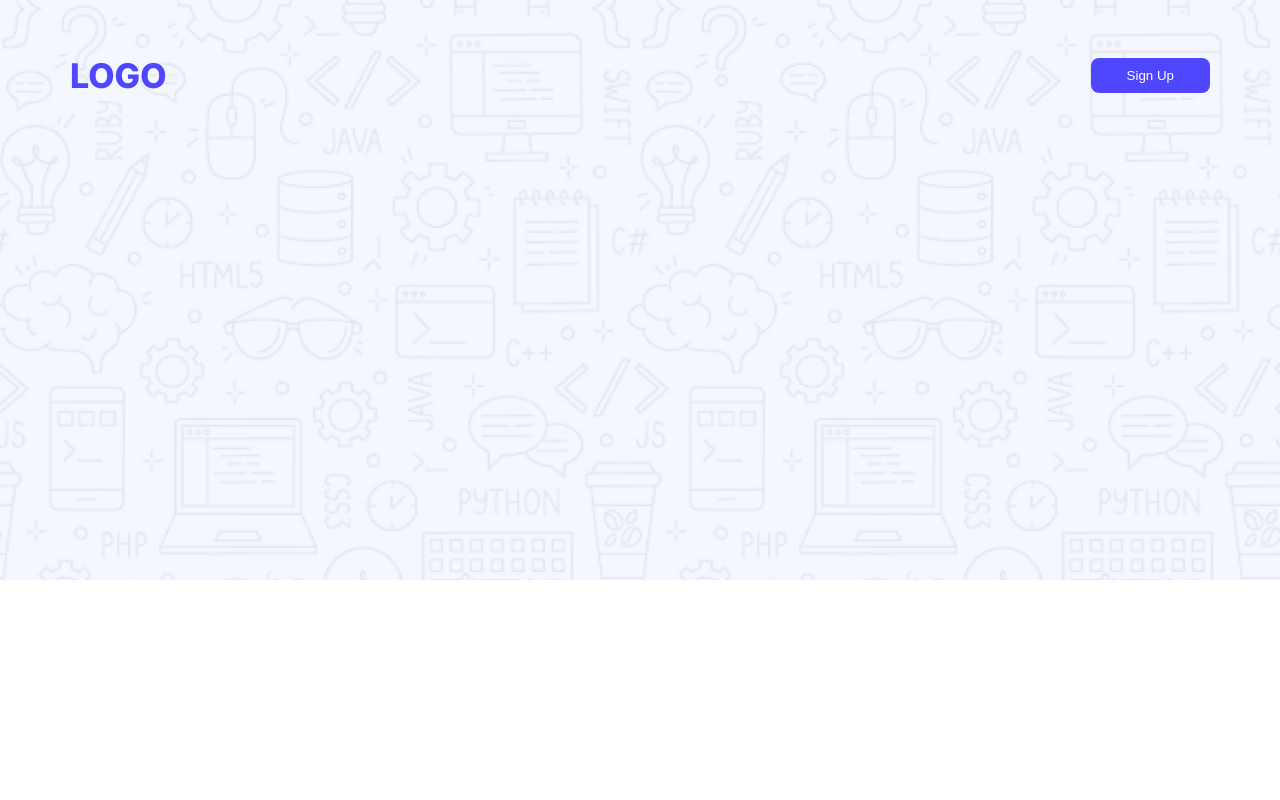
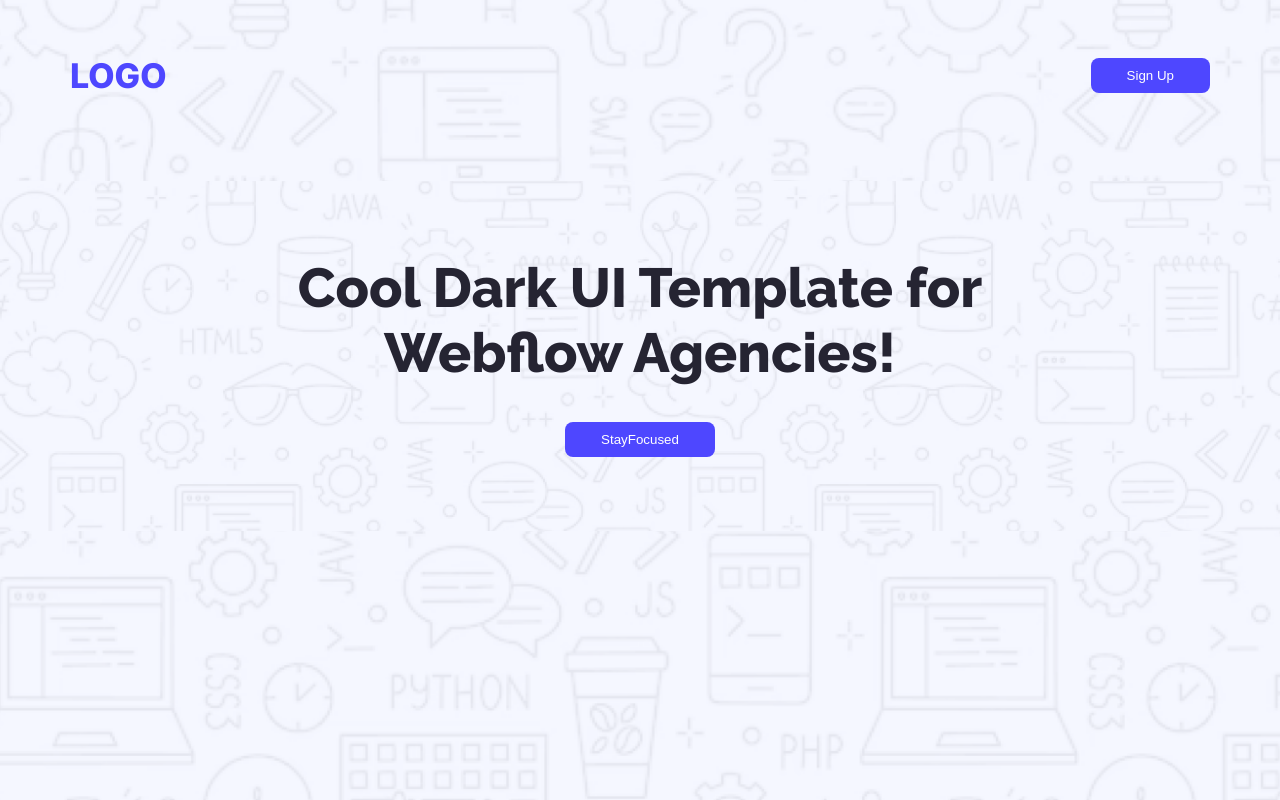
Before and after one commit to Mahfuz5634/Assignment-01, a plain HTML site: page index.html in a window 1280 px wide. Drawn offline with Linux system fonts and the light colour scheme.

Commit message:
hero-section complete

```diff
--- a/index.css
+++ b/index.css
@@ -9,13 +9,21 @@
   font-weight: 800;
   font-style: normal;
 }
+.raleway-font {
+  font-family: "Raleway", sans-serif;
+  font-optical-sizing: auto;
+  font-weight: 800;
+  font-style: normal;
+}
 
 section{
     width: 100%;
-    height: 698px;
+    min-height: 100vh;
     background-image: url(./Assets/Hero-bg.png);
     background-repeat: no-repeat;
-    background-size: contain;
+    background-size: cover;
+    background-position: center;
+
 }
 section nav{
     max-width: 1140px;
@@ -41,3 +49,32 @@ nav button:hover{
     background-color:#4d47ffb6 ;
     padding:15px 45px ;
 }
+.banner{
+    width: 100%;
+    height: 350px;
+    background-image: url(./Assets/Hero-bg.png);
+    background-repeat: no-repeat;
+    background-size: cover;
+    background-position: center;
+    display: flex;
+    align-items: center;
+    justify-content: center;
+    text-align: center;
+    margin-top: 30px;
+
+
+}
+.banner h1{
+    font-size: 55px;
+    color:#252432;
+}
+.banner button{
+    background-color:#4E47FF ;
+    color: white;
+    padding: 10px 36px;
+    border-radius: 8px;
+    margin-top: 37px;
+}
+.banner button:hover{
+    background-color:#4d47ffb6 ;
+}
--- a/index.html
+++ b/index.html
@@ -7,6 +7,9 @@
     <link rel="preconnect" href="https://fonts.googleapis.com">
     <link rel="preconnect" href="https://fonts.gstatic.com" crossorigin>
     <link href="https://fonts.googleapis.com/css2?family=Inter:ital,opsz,wght@0,14..32,100..900;1,14..32,100..900&display=swap" rel="stylesheet">
+    <link rel="preconnect" href="https://fonts.googleapis.com">
+    <link rel="preconnect" href="https://fonts.gstatic.com" crossorigin>
+    <link href="https://fonts.googleapis.com/css2?family=Raleway:ital,wght@0,100..900;1,100..900&display=swap" rel="stylesheet">
     <title>Document</title>
 
 </head>
@@ -21,6 +24,13 @@
               <button>Sign Up</button>
             </div>
          </nav>
+         <div class="banner">
+            <div class="banner-content">
+                <h1 class="raleway-font">Cool Dark UI Template for</h1>
+                <h1 class="raleway-font">Webflow Agencies!</h1>
+                <button>StayFocused</button>
+            </div>
+         </div>
      </section>
 
 </body>
```
